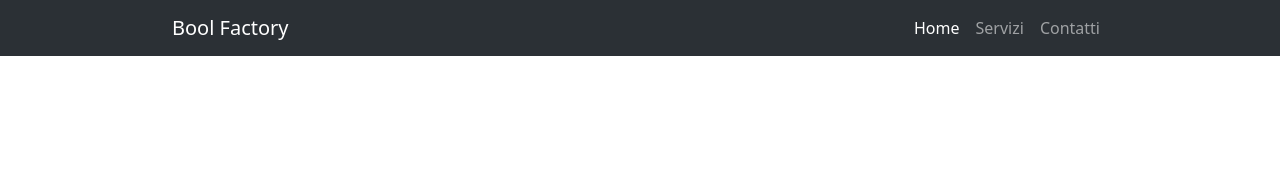
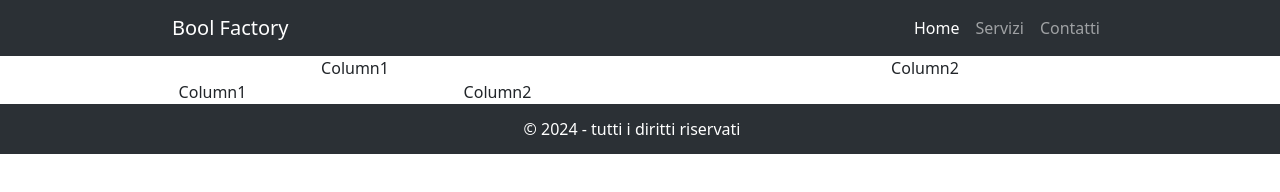
Before and after one commit to gabrielgrillo/bootstrap-preventivo, a plain HTML site: page index.html in a window 1280 px wide. Drawn offline with nearby package versions, Linux system fonts and the light colour scheme.

Commit message:
add footer

```diff
--- a/index.html
+++ b/index.html
@@ -43,11 +43,32 @@
     <main>
         <!-- il main sarà composto da 1 riga e 2 colonne,
         di cui la prima (FORM) colonna ulteriormente suddivisa(riga e colonna dentro la colonna)-->
-
+        <div class="container text-center">
+            <div class="row">
+                <div class="col"> <!--colonna form-->
+                    Column1
+                    <div class="row">
+                        <div class="col"> <!--colonna sumbit-->
+                            Column1
+                        </div>
+                        <div class="col"> <!--colonna prezzo-->
+                            Column2
+                        </div>
+                    </div>
+                </div>
+                <div class="col"> <!--colonna card-->
+                    Column2
+                </div>
+            </div>
+        </div>
     </main>
 
     <footer> <!-- il footer conterrà il fondopagina stile navbar-->
-
+        <nav class="navbar navbar-expand-lg bg-body-tertiary " data-bs-theme="dark">
+            <div class="container-fluid justify-content-center">
+                <span class="navbar-brand fs-6"> &#169; 2024 - tutti i diritti riservati</span>
+            </div>
+        </nav>
     </footer>
 
     <script src="https://cdn.jsdelivr.net/npm/bootstrap@5.3.3/dist/js/bootstrap.bundle.min.js"
```
